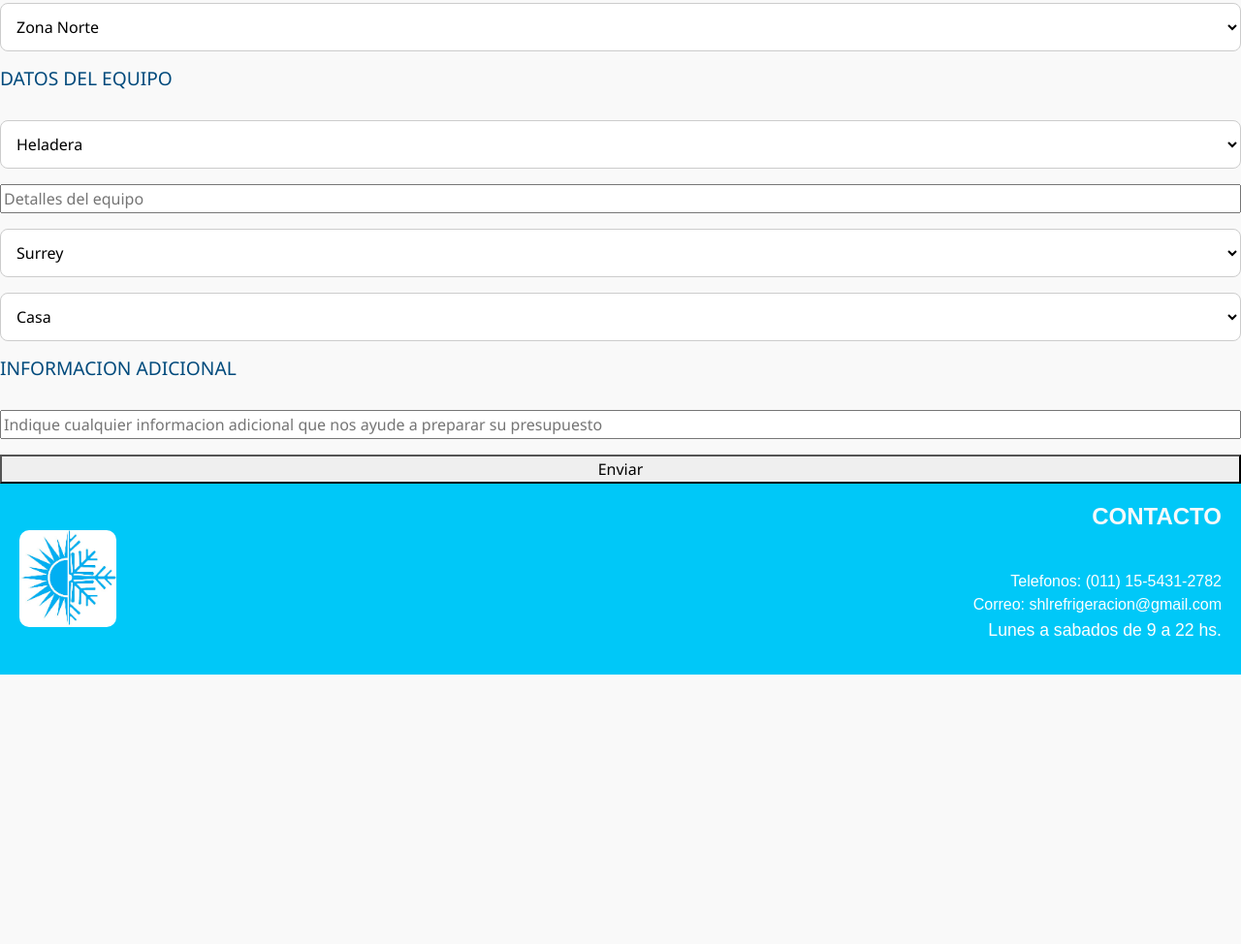
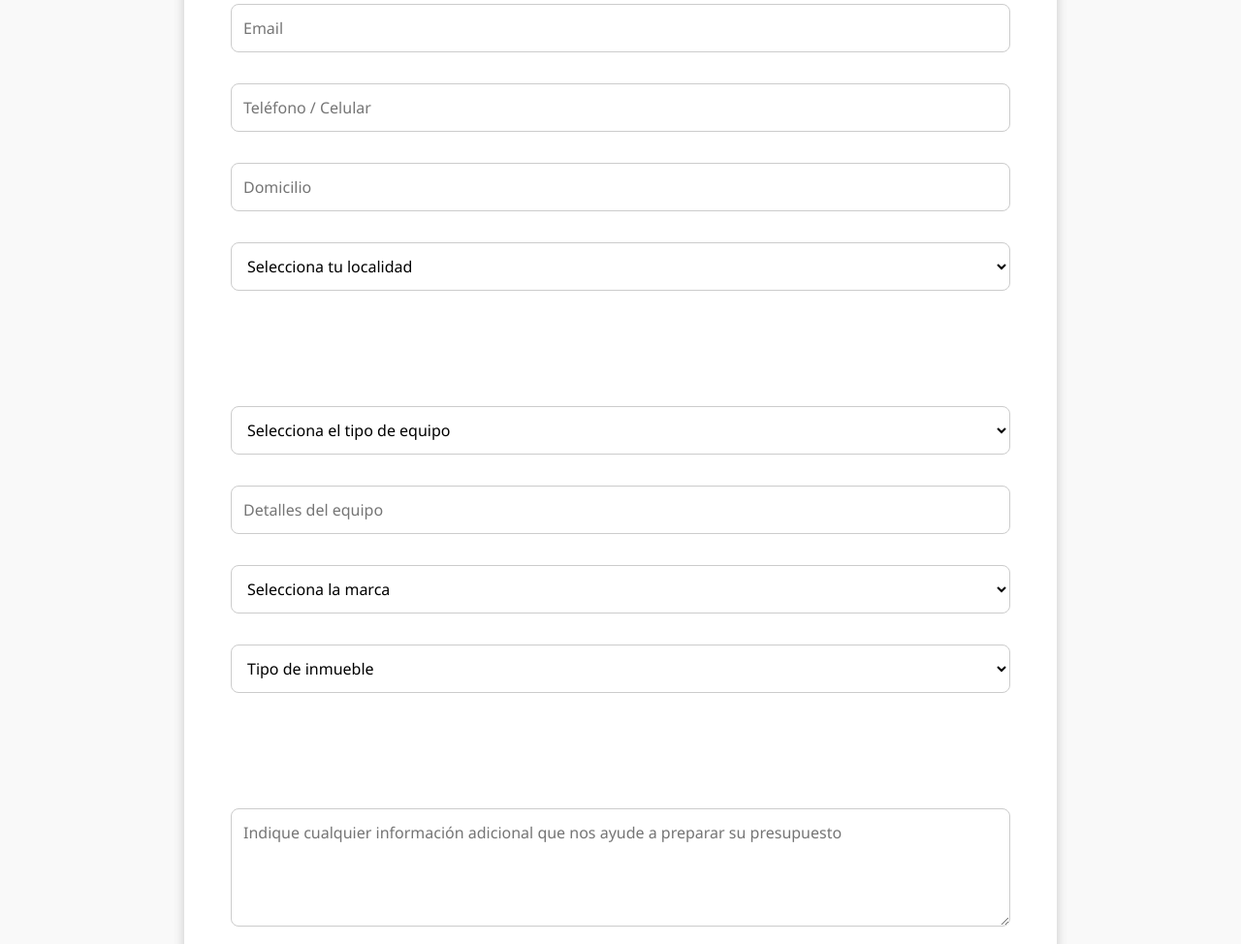
Before and after one commit to se22ba/PreEntrega2-Pafundi, a plain HTML site: page pages/presupuesto_aires_acondicionados.html in a window 1280 px wide. Shown: the part 326-1300 px from the top of the page at 97% size. Before the commit the page ends 1022 px from the top, so only its background shows below. Drawn offline with nearby package versions, Linux system fonts and the light colour scheme.

Commit message:
indentacion y ordenamiento de estilos

```diff
--- a/css/style.css
+++ b/css/style.css
@@ -10,9 +10,6 @@ body {
     color: #333;
 
 }
-
-
-
 
 .header_img {
     max-width: 100px;
@@ -56,11 +53,13 @@ body {
     color: #fff;
 }
 
+
+
+/*home*/
+
 .contenido_principal {
     flex: 1;
 }
-/*home*/
-
 .contenido {
     position: relative;
     z-index: 2;
@@ -68,6 +67,7 @@ body {
     margin: 0 auto;
     text-align: center;
 }
+
 .main--section__contenido h1 {
     font-size: 2rem;
     margin-bottom: 1rem;
@@ -95,8 +95,9 @@ body {
 .btn:hover {
     background-color: #0059b3;
 }
+
 .main--section__contenido {
-    background-image: url('../images/banner.jpg'); /* Reemplazá por tu ruta */
+    background-image: url('../images/banner.jpg');
     background-size: cover;
     background-position: center;
     background-repeat: no-repeat;
@@ -112,89 +113,6 @@ body {
     inset: 0;
     background-color: rgba(169, 175, 182, 0.6);
     z-index: 1;
-  }
-
-
-
-
-
-
-
-
-/*sobre la empresa*/
-
-main.main--empresa {
-    padding: 2rem 1rem;
-  }
-
-  /* Sección Empresa */
-  .section--empresa {
-    max-width: 800px;
-    margin: 0 auto 3rem;
-    text-align: center;
-  }
-
-  .section--empresa h1 {
-    font-size: 1.75rem;
-    color: #004080;
-    margin-bottom: 1rem;
-  }
-
-  .section--empresa h3 {
-    color: #004080;
-    margin-top: 2rem;
-    font-weight: 600;
-  }
-
-  .section--empresa p {
-    margin-bottom: 1rem;
-  }
-
-  /* Opiniones */
-  .opiniones {
-    max-width: 1200px;
-    margin: 0 auto;
-  }
-
-  .section--opiniones__grid {
-    display: grid;
-    grid-template-columns: repeat(1, 1fr); /* Mobile: 2 columnas */
-    gap: 1rem;
-    padding: 1rem;
-  }
-
-  .section--opiniones__imagenes img {
-    width: 100%;
-    height: auto;
-    border-radius: 10px;
-    object-fit: cover;
-    box-shadow: 0 2px 10px rgba(0,0,0,0.1);
-    transition: transform 0.3s ease, box-shadow 0.3s ease;
-  }
-
-  .section--opiniones__imagenes img:hover {
-    transform: scale(1.03);
-    box-shadow: 0 4px 16px rgba(0,0,0,0.15);
-  }
-
-/*nuestros cursos*/
-
-.video1 {
-    border-radius: 10px;
-    border: #00c8f8 solid 2px;
-    display: inline-block;
-}
-
-.video2 {
-    border-radius: 10px;
-    border: #00c8f8 solid 2px;
-    display: inline-block;
-}
-
-.video3 {
-    border-radius: 10px;
-    border: #00c8f8 solid 2px;
-    display: inline-block;
 }
 
 /*servicios*/
@@ -311,6 +229,26 @@ main.main--empresa {
     color: #000;
 }
 
+/*nuestros cursos*/
+
+.video1 {
+    border-radius: 10px;
+    border: #00c8f8 solid 2px;
+    display: inline-block;
+}
+
+.video2 {
+    border-radius: 10px;
+    border: #00c8f8 solid 2px;
+    display: inline-block;
+}
+
+.video3 {
+    border-radius: 10px;
+    border: #00c8f8 solid 2px;
+    display: inline-block;
+}
+
 /*solicitar presupuesto*/
 
 .presupuesto_section {
@@ -365,48 +303,138 @@ select:focus {
     outline: none;
 }
 
+/*formularios de presupuesto*/
+
+h3 {
+    text-align: center;
+    margin-top: 2rem;
+    margin-bottom: 1rem;
+    color: #fff;
+}
+
+form {
+    background-color: #fff;
+    color: #000;
+    padding: 1.5rem;
+    border-radius: 12px;
+    width: 90%;
+    max-width: 900px;
+    margin: 0 auto;
+    box-shadow: 0 4px 12px rgba(0, 0, 0, 0.2);
+}
+
+form input,
+form select,
+form textarea {
+    width: 100%;
+    padding: 0.75rem;
+    margin-bottom: 1rem;
+    border: 1px solid #ccc;
+    border-radius: 8px;
+    font-size: 1rem;
+    box-sizing: border-box;
+}
+
+form textarea {
+    resize: vertical;
+}
+
+form button {
+    width: 100%;
+    background-color: #00c8f8;
+    color: #fff;
+    border: none;
+    padding: 0.9rem;
+    font-size: 1.1rem;
+    border-radius: 8px;
+    cursor: pointer;
+    transition: background-color 0.3s ease;
+}
+
+form button:hover {
+    background-color: #00c8f8;
+}
+
+/*sobre la empresa*/
+
+main.main--empresa {
+    padding: 2rem 1rem;
+}
+
+.section--empresa {
+    max-width: 800px;
+    margin: 0 auto 3rem;
+    text-align: center;
+}
+
+.section--empresa h1 {
+    font-size: 1.75rem;
+    color: #004080;
+    margin-bottom: 1rem;
+}
+
+.section--empresa h3 {
+    color: #004080;
+    margin-top: 2rem;
+    font-weight: 600;
+}
+
+.section--empresa p {
+    margin-bottom: 1rem;
+}
+
+.opiniones {
+    max-width: 1200px;
+    margin: 0 auto;
+}
+
+.section--opiniones__grid {
+    display: grid;
+    grid-template-columns: repeat(1, 1fr);
+    gap: 1rem;
+    padding: 1rem;
+}
+
+.section--opiniones__imagenes img {
+    width: 100%;
+    height: auto;
+    border-radius: 10px;
+    object-fit: cover;
+    box-shadow: 0 2px 10px rgba(0, 0, 0, 0.1);
+    transition: transform 0.3s ease, box-shadow 0.3s ease;
+}
+
+.section--opiniones__imagenes img:hover {
+    transform: scale(1.03);
+    box-shadow: 0 4px 16px rgba(0, 0, 0, 0.15);
+}
+
+/*footer*/
+
 .footer {
+    margin-top: 3rem;
+    padding: 2rem;
     background-color: #00c8f8;
-    color: white;
-    padding: 10px;
-    font-family: Arial, sans-serif;
-    display: flex;
-    flex-direction: column;
-    /* Las columnas estarán apiladas en móvil */
-    align-items: center;
-    justify-content: center;
-    text-align: center;
+    color: #fff;
 }
 
 .footer--grid {
     display: flex;
     flex-direction: column;
-    /* En móviles, los items estarán apilados */
     align-items: center;
-    justify-content: center;
+    gap: 1.5rem;
+    text-align: center;
 }
 
 .footer_img {
-    max-width: 100px;
-    height: auto;
-    border-radius: 10px;
-    display: block;
-
+    max-width: 120px;
+    border-radius: 8px;
 }
 
-.footer--grid__column2 {
-    max-width: 300px;
-}
-
-.footer_h2 {
-    margin-top: 20px;
-    font-size: 1.4rem;
-    color: #f8f9fa;
-}
-
-.footer--grid__column2__content {
-    font-size: 0.9rem;
-
+.footer--grid__column2__title h2 {
+    margin: 0;
+    border-bottom: 1px solid #fff;
+    padding-bottom: 0.5rem;
 }
 
 /*mediaquery*/
@@ -447,9 +475,14 @@ select:focus {
         font-size: 2.25rem;
     }
 
+    form {
+        padding: 2rem 3rem;
+    }
+
     .section--opiniones__grid {
         grid-template-columns: repeat(2, 1fr);
     }
+
     .footer {
         display: flex;
         padding: 0;
@@ -461,17 +494,16 @@ select:focus {
     .footer--grid {
         display: flex;
         flex-direction: row;
-        /* Cambiamos a un layout horizontal */
         justify-content: space-between;
         align-items: center;
         width: 100%;
-        /* Aseguramos que ocupe todo el ancho */
+
     }
 
     .footer--grid__column1,
     .footer--grid__column2 {
         flex: 1;
-        /* Ambas columnas ocupan el mismo espacio */
+
     }
 
     .footer--grid__column1 {
@@ -496,14 +528,14 @@ select:focus {
 
     .footer_img {
         width: 150px;
-        /* Aumentamos el tamaño del logo en pantallas más grandes */
+
         margin-bottom: 0;
     }
 
     .footer_h2 {
         font-weight: bold;
         font-size: 1.5rem;
-        /* Aumentamos el tamaño de texto en pantallas más grandes */
+
     }
 
     .footer--grid__column2__content {
--- a/pages/presupuesto_aires_acondicionados.html
+++ b/pages/presupuesto_aires_acondicionados.html
@@ -20,8 +20,9 @@
             <div class="header--grid__column2">
                 <nav class="navbar navbar-expand-md navbar-dark bg-transparent">
                     <div class="container">
-                                <button class="navbar-toggler ms-auto" type="button" data-bs-toggle="collapse" data-bs-target="#menuPrincipal"
-                                    aria-controls="menuPrincipal" aria-expanded="false" aria-label="Toggle navigation">
+                        <button class="navbar-toggler ms-auto" type="button" data-bs-toggle="collapse"
+                            data-bs-target="#menuPrincipal" aria-controls="menuPrincipal" aria-expanded="false"
+                            aria-label="Toggle navigation">
                             <span class="navbar-toggler-icon"></span>
                         </button>
                         <div class="collapse navbar-collapse mt-2 mt-md-0" id="menuPrincipal">
@@ -48,38 +49,49 @@
             </div>
         </header>
     </div>
-
-
+    <h3>Solicitar Presupuesto</h3>
     <form id="presupuesto_form" action="#" method="post">
         <input type="text" placeholder="Nombre y apellido" id="nombre" name="nombre" required>
         <input type="email" placeholder="Email" id="email" name="email" required>
-        <input type="telefono" placeholder="Telefono/Celular" id="telefono" name="telefono" required>
-        <input type="domicilio" placeholder="Domicilio" id="domicilio" name="domicilio" required>
-        <select id="localidad" name="localidad">
+        <input type="text" placeholder="Teléfono / Celular" id="telefono" name="telefono" required>
+        <input type="text" placeholder="Domicilio" id="domicilio" name="domicilio" required>
+
+        <select id="localidad" name="localidad" required>
+            <option value="" disabled selected>Selecciona tu localidad</option>
             <option value="zona_norte">Zona Norte</option>
             <option value="zona_oeste">Zona Oeste</option>
             <option value="caba">CABA</option>
         </select>
 
-        <h3>DATOS DEL EQUIPO</h3>
-    <form id="presupuesto_form" action="#" method="post">
-        <select id="tipo" name="tipo">
+        <h3>Datos del equipo</h3>
+
+        <select id="tipo" name="tipo" required>
+            <option value="" disabled selected>Selecciona el tipo de equipo</option>
             <option value="heladera">Heladera</option>
-            <option value="heladera_comercial ">Heladera Comercial <a href="../index.html"></a></option>
+            <option value="heladera_comercial">Heladera Comercial</option>
             <option value="aire">Aire Acondicionado</option>
         </select>
+
         <input type="text" placeholder="Detalles del equipo" id="detalles" name="detalles" required>
-        <select id="marca" name="marca">
+
+        <select id="marca" name="marca" required>
+            <option value="" disabled selected>Selecciona la marca</option>
             <option value="surrey">Surrey</option>
             <option value="lg">LG</option>
             <option value="samsung">Samsung</option>
         </select>
-        <select id="inmueble" name="inmueble">
+
+        <select id="inmueble" name="inmueble" required>
+            <option value="" disabled selected>Tipo de inmueble</option>
             <option value="casa">Casa</option>
             <option value="edificio">Edificio</option>
         </select>
-        <h3>INFORMACION ADICIONAL</h3>
-        <input type="text" placeholder="Indique cualquier informacion adicional que nos ayude a preparar su presupuesto" id="adicional" name="adicional" required>
+
+        <h3>Información adicional</h3>
+        <textarea id="adicional" name="adicional"
+            placeholder="Indique cualquier información adicional que nos ayude a preparar su presupuesto" rows="4"
+            required></textarea>
+
         <button type="submit">Enviar</button>
     </form>
     <footer class="footer">
```
Also changed, not shown: index.html (+8 -6 lines). Lines whose indentation alone changed are shown as unchanged.
